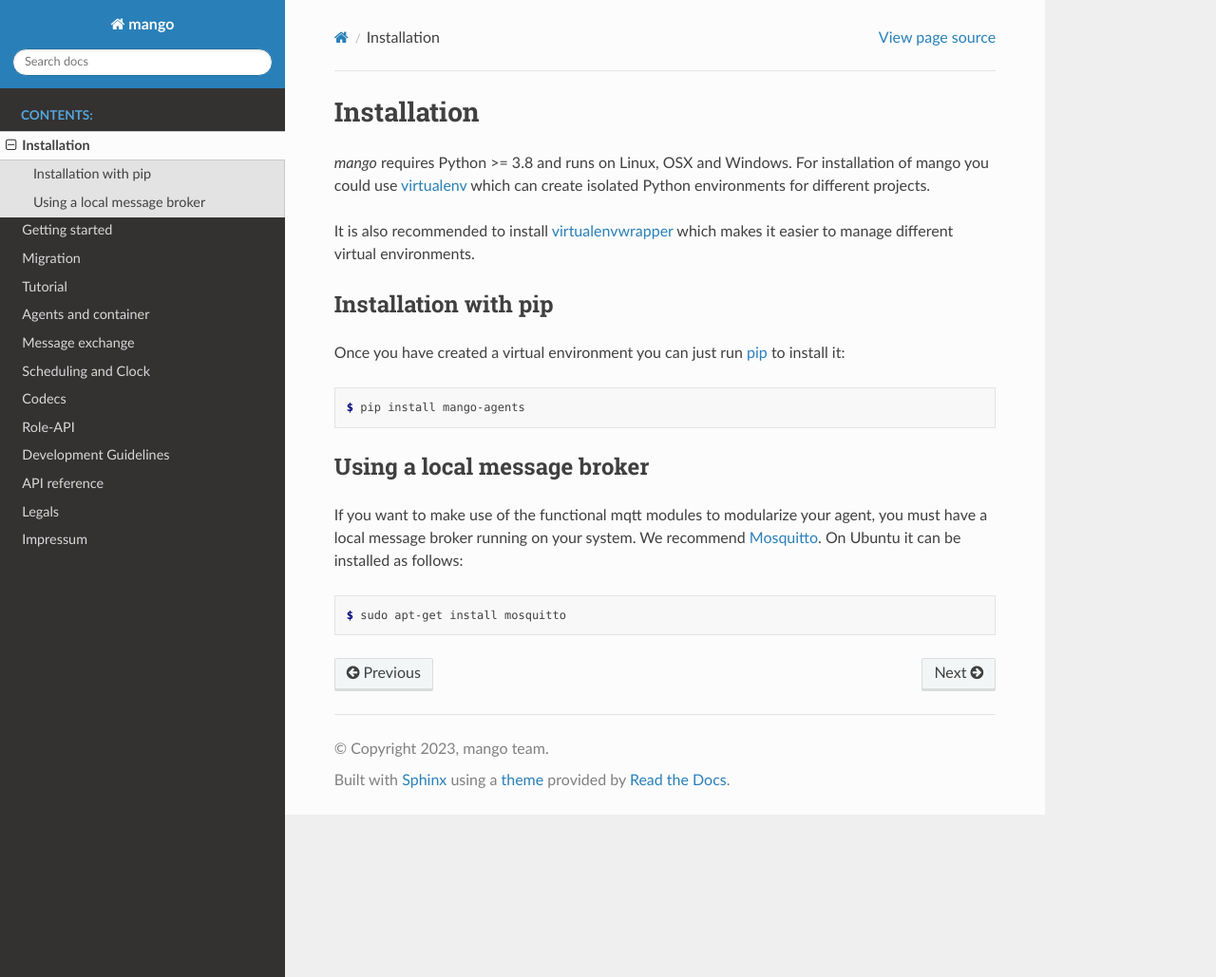
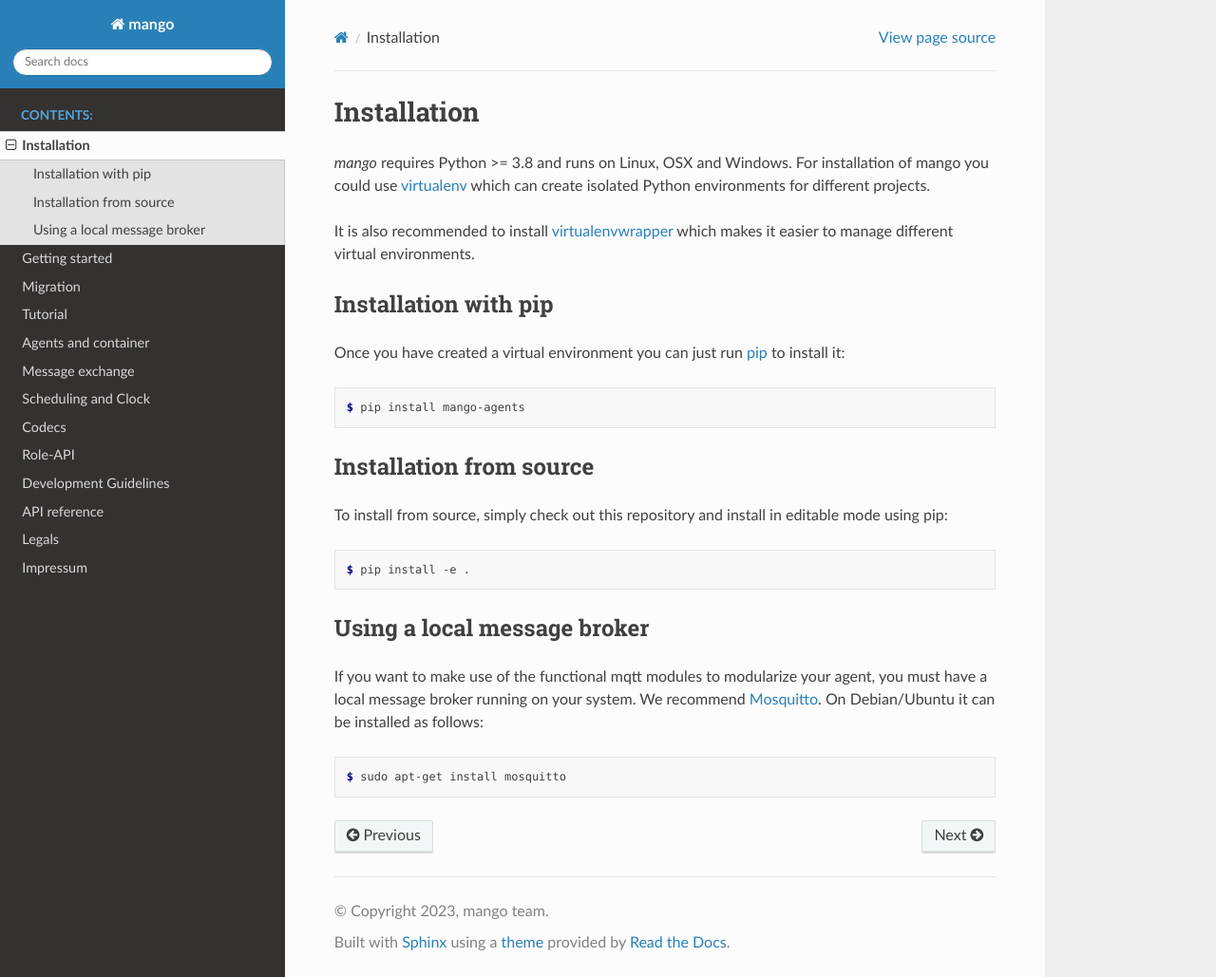
Before and after one commit to OFFIS-DAI/mango, a Sphinx documentation site: the page built from docs/source/installation.rst, in a window 1280 px wide and 1029 px high. Shown: the whole window at 95% size. Built offline with Sphinx 7.4.7 and the Read the Docs theme 2.0.0, drawn with Linux system fonts in a browser that asks for light colours; formulas are drawn with MathJax 3; pages that are not in the unit, such as notebooks, are missing from menus.

````diff
--- a/docs/source/customizing-container.rst
+++ b/docs/source/customizing-container.rst
@@ -2,7 +2,7 @@
 Customizing a mango container
 ========
 
-A mango container can be customized regarding its way it connects to other container (
+A mango container can be customized regarding its way it connects to other containers.
 
 ***************
 connection type
--- a/docs/source/development.rst
+++ b/docs/source/development.rst
@@ -49,8 +49,12 @@ Linting
 
 Another approach to improve the code quality is static code analysis, or better known as linting. Linting is an easy to set up possibility to make sure that a certain code standard is fulfilled. There are many useful rules, which can be checked automatically, so we have another line of defense and spare some time when reviewing.
 
-
 Formatting
 *****************
 
 The project is formatted using black + isort with default settings.
+
+```bash
+isort mango examples tests
+black mango examples tests
+```
--- a/docs/source/getting_started.rst
+++ b/docs/source/getting_started.rst
@@ -111,7 +111,7 @@ to another agent:
                     content="Hello world!")
                 )
 
-            def handle_messafe(self, content, meta):
+            def handle_message(self, content, meta):
                 print(f"Received a message with the following content: {content}")
 
 We are using the scheduling API, which is explained in further detail in the section :doc:`scheduling`.
--- a/docs/source/installation.rst
+++ b/docs/source/installation.rst
@@ -21,16 +21,19 @@ Once you have created a virtual environment you can just run pip__ to install it
 __ https://pip.pypa.io/en/stable/
 
 ..
-    Installation from source
-    -----------------------
-    **TODO write this section**
+Installation from source
+-----------------------
+To install from source, simply check out this repository and install in editable mode using pip:
 
+.. code-block:: console
+
+    $ pip install -e .
 
 Using a local message broker
 -----------------------
 If you want to make use of the functional mqtt modules to modularize your agent,
 you must have a local message broker running on your system.
-We recommend Mosquitto__. On Ubuntu it can be installed as follows:
+We recommend Mosquitto__. On Debian/Ubuntu it can be installed as follows:
 
 .. code-block:: console
 
````
Also changed, not shown: docs/source/scheduling.rst (+5 -3 lines), docs/source/tutorial.rst (+7 -7 lines).
